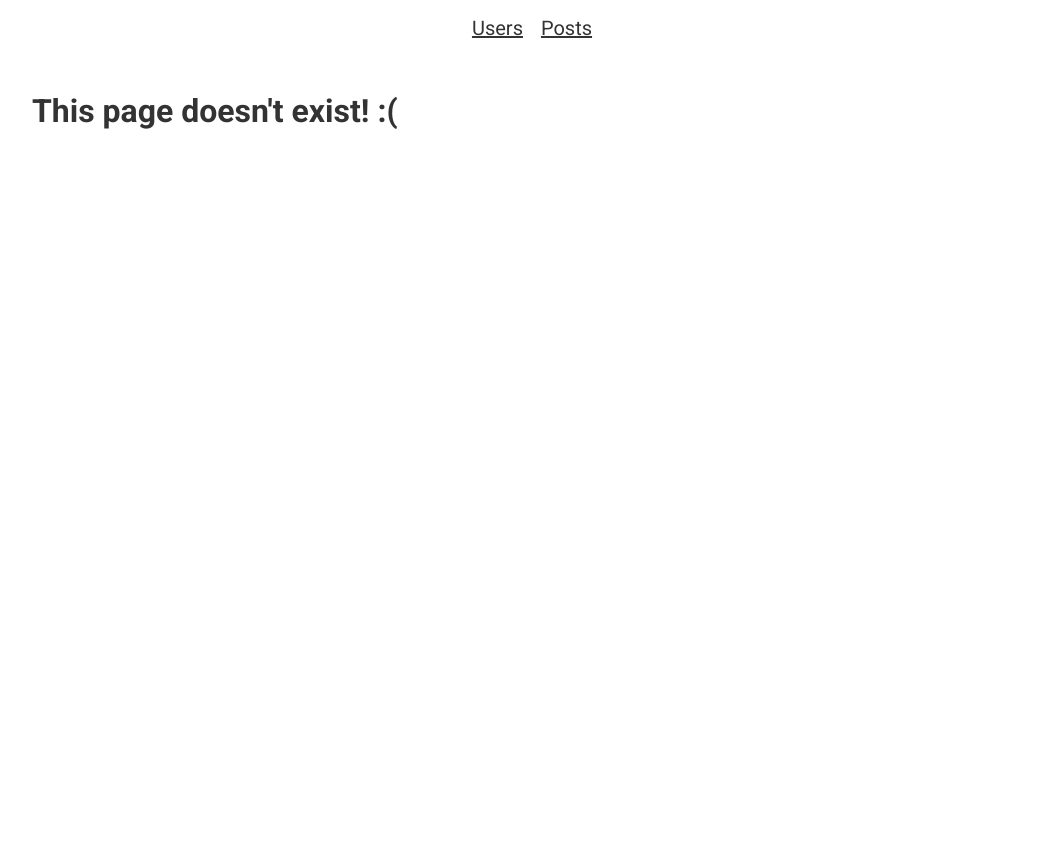
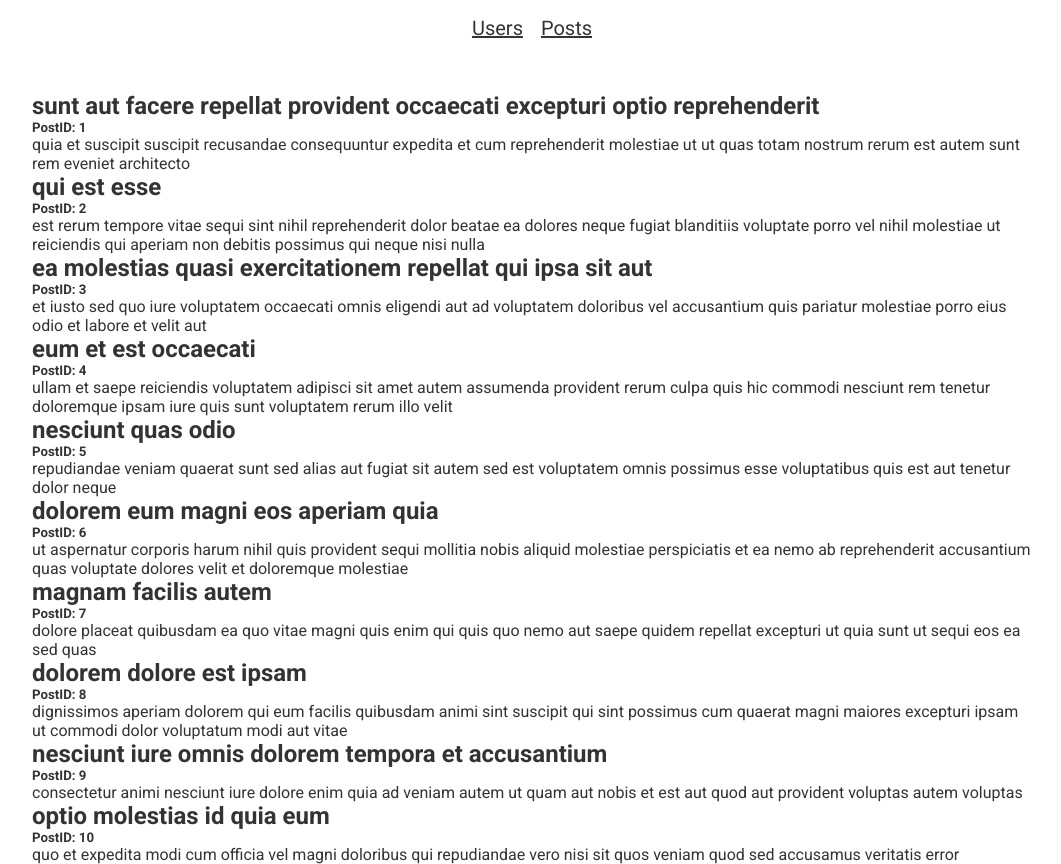
Before and after one commit to Arturs-E/30md-user-page-router, a React (Create React App) app: page /users/1/posts in a window 1280 px wide. Shown: the whole page, without its empty margins (108-1169 px from the left). Before the commit the page ends 800 px from the top, so only its background shows below. Built offline with nearby package versions, Linux system fonts and the light colour scheme.

Commit message:
Added user's blog posts functionality

```diff
--- a/src/App.tsx
+++ b/src/App.tsx
@@ -9,6 +9,7 @@ import Post from './pages/post/Post';
 import PageNotFound from './pages/404/PageNotFound';
 import Users from './pages/users/Users';
 import User from './pages/user/User';
+import UserPosts from './pages/userPosts/UserPosts';
 
 const App = () => (
   <BrowserRouter>
@@ -18,6 +19,7 @@ const App = () => (
           <Route index element={<Navigate to="users" />} />
           <Route path="users" element={<Users />} />
           <Route path="users/:id" element={<User />} />
+          <Route path="users/:id/posts" element={<UserPosts />} />
           <Route path="posts" element={<Posts />} />
           <Route path="posts/:id" element={<Post />} />
           <Route path="*" element={<PageNotFound />} />
--- a/src/pages/posts/Posts.tsx
+++ b/src/pages/posts/Posts.tsx
@@ -13,7 +13,7 @@ const Posts = () => (
         </tr>
         {
           posts.map((post) => (
-            <tr>
+            <tr key={post.id}>
               <td>
                 <Link to={`${post.id}`}>
                   {post.id}
--- a/src/pages/user/User.tsx
+++ b/src/pages/user/User.tsx
@@ -68,7 +68,8 @@ const User = () => {
           </tr>
         </table>
       </div>
-      <button onClick={() => navigate(-1)}>Go back</button>
+      <button onClick={() => navigate(-1)}>Go Back</button>
+      <button onClick={() => navigate('posts')}>See blog posts</button>
     </section>
   );
 };
--- /dev/null
+++ b/src/pages/userPosts/UserPosts.tsx
@@ -0,0 +1,36 @@
+import React from 'react';
+import { useParams } from 'react-router-dom';
+import posts from '../../data/posts.json';
+import PageNotFound from '../404/PageNotFound';
+
+const UserPosts = () => {
+  const { id } = useParams<'id'>();
+
+  if (!id) {
+    return null;
+  }
+
+  const postData = posts.filter((post) => post.userId === +id);
+
+  if (!postData) {
+    return <PageNotFound />;
+  }
+
+  return (
+    <div className="post-wrapper">
+      <section className="user-posts">
+        {
+          postData.map((post) => (
+            <div className="user-posts__post">
+              <h2>{post.title}</h2>
+              <h5>{`PostID: ${post.id}`}</h5>
+              <p>{post.body}</p>
+            </div>
+          ))
+        }
+      </section>
+    </div>
+  );
+};
+
+export default UserPosts;
--- a/src/pages/users/Users.tsx
+++ b/src/pages/users/Users.tsx
@@ -12,7 +12,7 @@ const Users = () => (
         </tr>
         {
           users.map((user) => (
-            <tr>
+            <tr key={user.id}>
               <td>
                 <Link to={`${user.id}`}>
                   {user.id}
```
